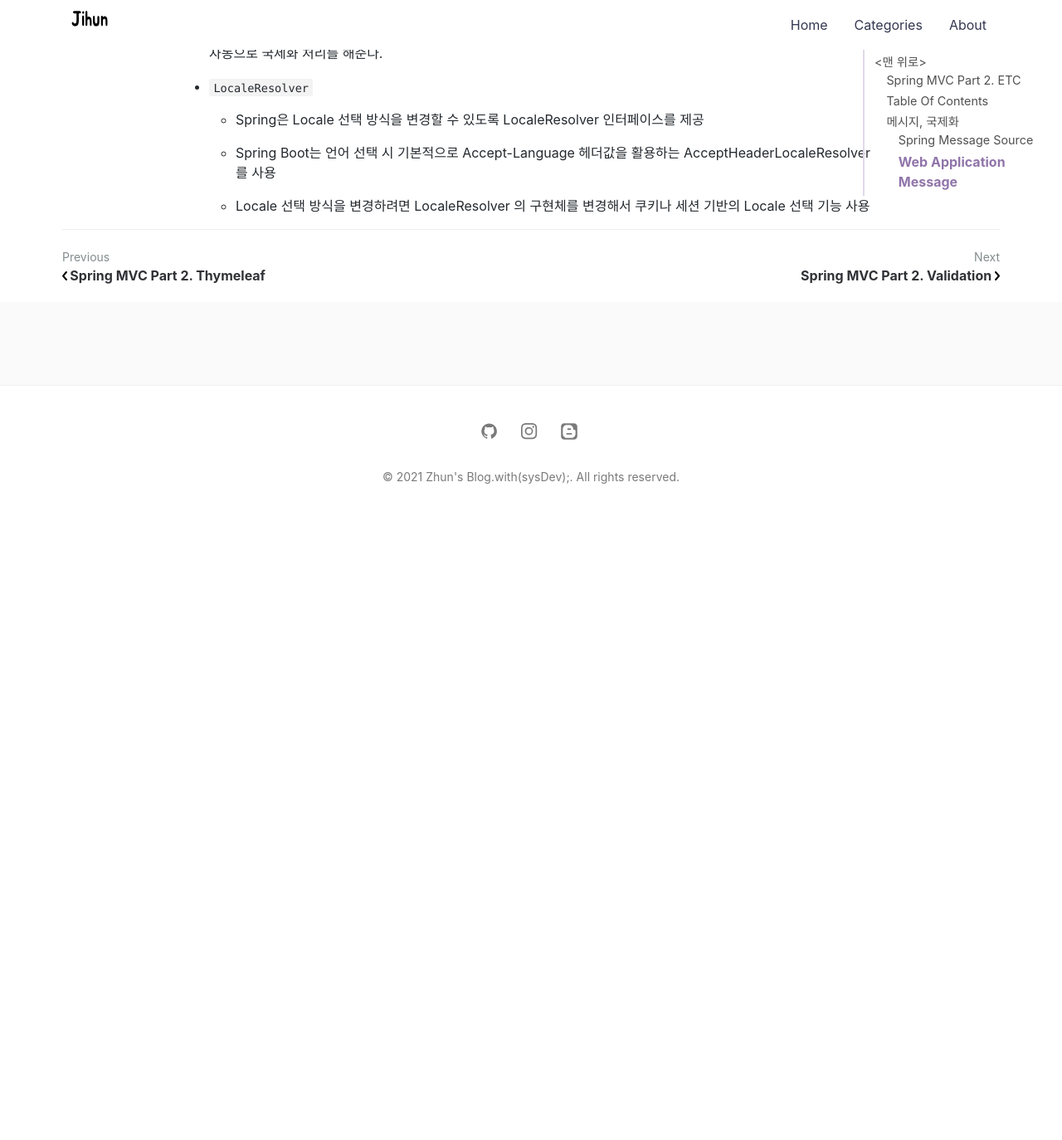
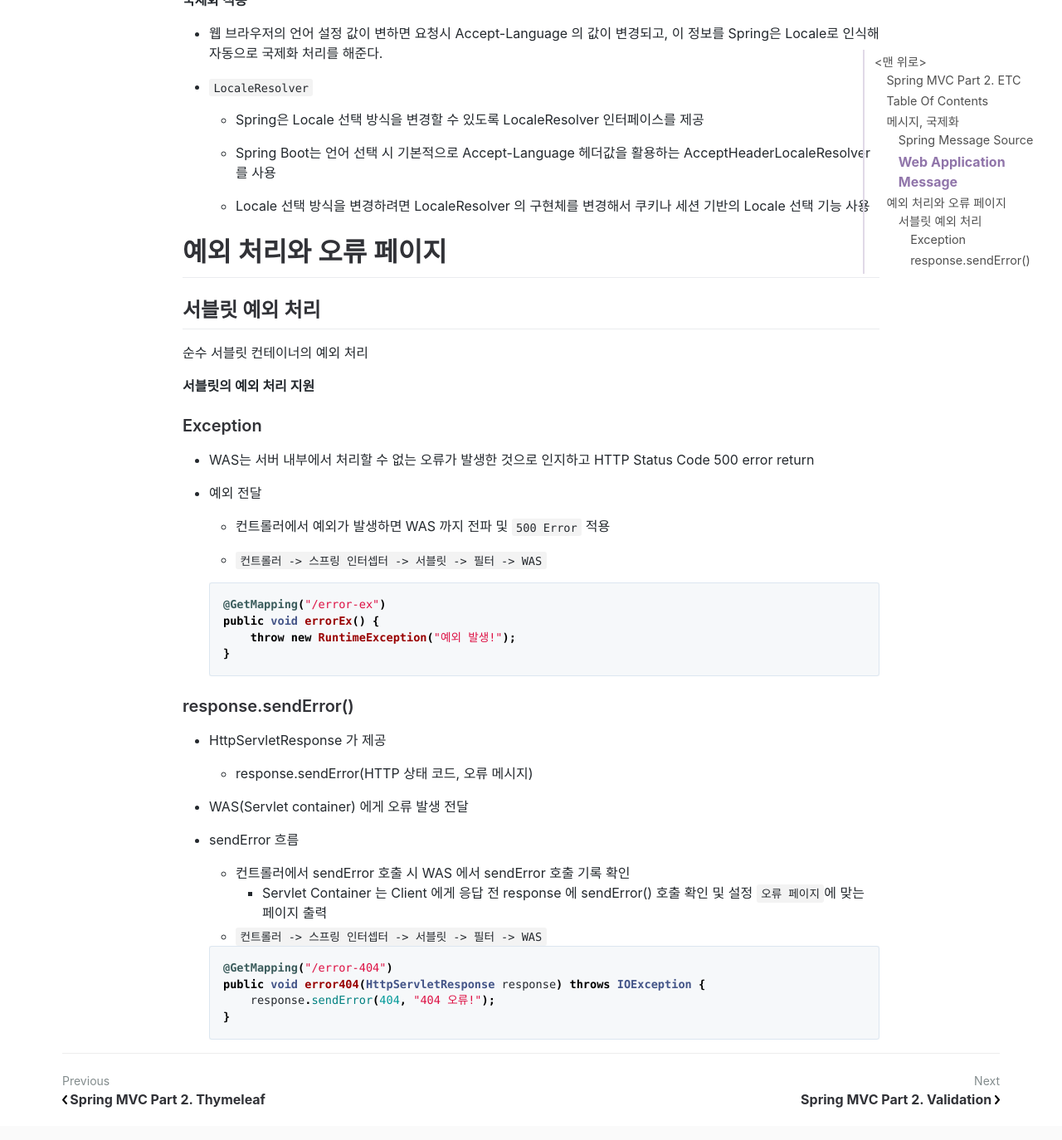
Before and after one commit to jihunparkme/jihunparkme.github.io, a Jekyll site: the page built from _posts/2021-10-12-Spring-MVC-Part2-Etc.md, in a window 1280 px wide and 1400 px high, scrolled down 2999 px. Shown: the top 1374 px of the window at 83% size. Built offline with Jekyll 4.4.1, drawn with Linux system fonts in a browser that asks for light colours; comment, search, counter and statistics services are not loaded; before the commit the page ends 3629 px from its top, so only the background shows below that; some of the changed text lies outside the part shown.

Commit message:
[예외 처리와 오류 페이지] 서블릿 예외 처리 - 시작

````diff
--- a/_posts/2021-10-12-Spring-MVC-Part2-Etc.md
+++ b/_posts/2021-10-12-Spring-MVC-Part2-Etc.md
@@ -126,3 +126,49 @@ featured-img: spring_mvc_2
   - Spring Boot는 언어 선택 시 기본적으로 Accept-Language 헤더값을 활용하는 AcceptHeaderLocaleResolver를 사용
 
   - Locale 선택 방식을 변경하려면 LocaleResolver 의 구현체를 변경해서 쿠키나 세션 기반의 Locale 선택 기능 사용
+
+# 예외 처리와 오류 페이지
+
+## 서블릿 예외 처리
+
+순수 서블릿 컨테이너의 예외 처리
+
+**서블릿의 예외 처리 지원**
+
+### Exception
+
+- WAS는 서버 내부에서 처리할 수 없는 오류가 발생한 것으로 인지하고 HTTP Status Code 500 error return
+
+- 예외 전달
+
+  - 컨트롤러에서 예외가 발생하면 WAS 까지 전파 및 `500 Error` 적용
+
+  - `컨트롤러 -> 스프링 인터셉터 -> 서블릿 -> 필터 -> WAS`
+
+  ```java
+  @GetMapping("/error-ex")
+  public void errorEx() {
+      throw new RuntimeException("예외 발생!");
+  }
+  ```
+
+### response.sendError()
+
+- HttpServletResponse 가 제공
+
+  - response.sendError(HTTP 상태 코드, 오류 메시지)
+
+- WAS(Servlet container) 에게 오류 발생 전달
+
+- sendError 흐름
+
+  - 컨트롤러에서 sendError 호출 시 WAS 에서 sendError 호출 기록 확인
+    - Servlet Container 는 Client 에게 응답 전 response 에 sendError() 호출 확인 및 설정 `오류 페이지`에 맞는 페이지 출력
+  - `컨트롤러 -> 스프링 인터셉터 -> 서블릿 -> 필터 -> WAS`
+
+  ```java
+  @GetMapping("/error-404")
+  public void error404(HttpServletResponse response) throws IOException {
+      response.sendError(404, "404 오류!");
+  }
+  ```
````
